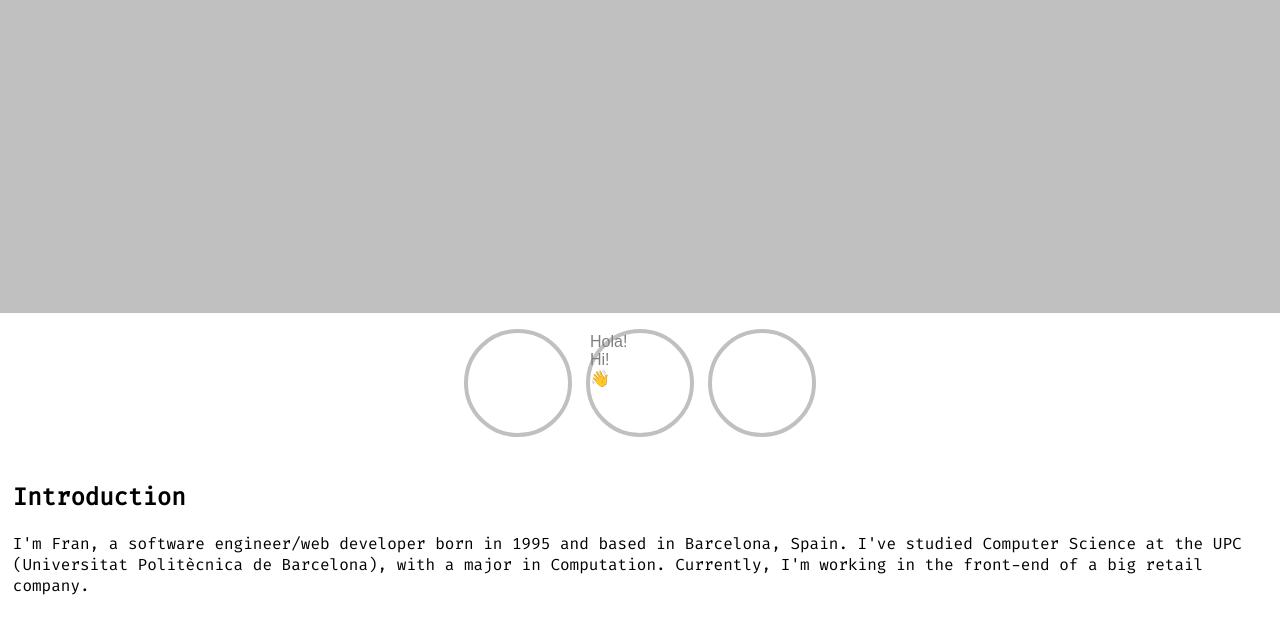
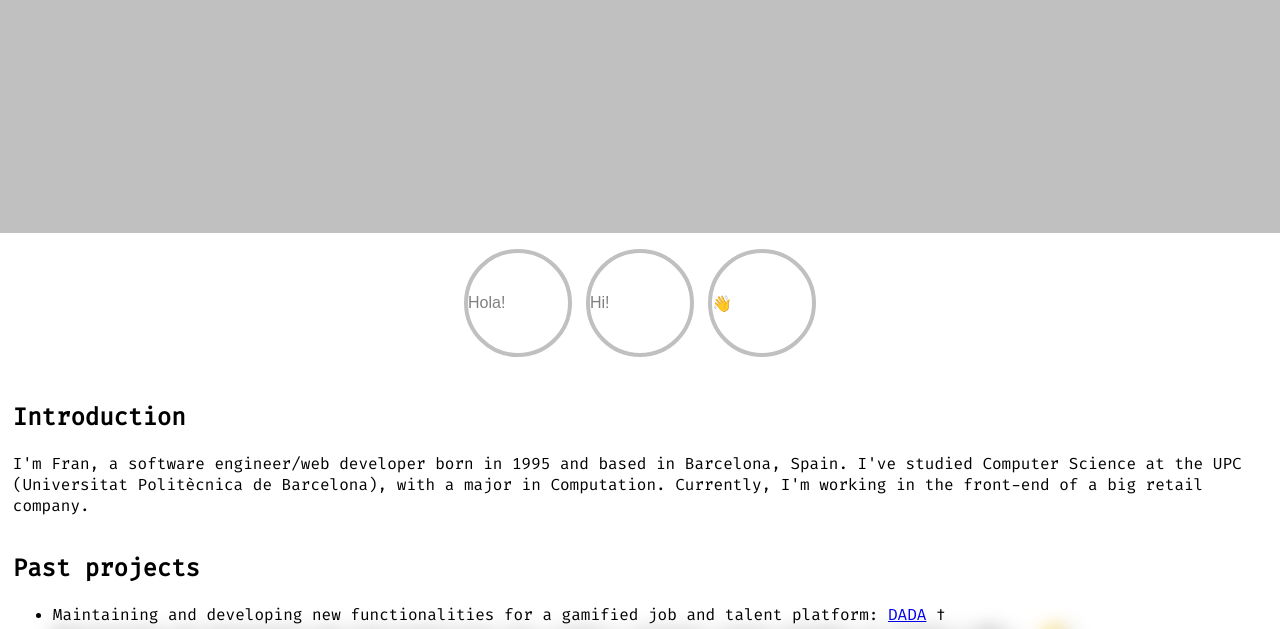
Before and after one commit to falc-dev/falc-dev.github.io, a plain HTML site: page index.html in a window 1280 px wide. Shown: the part 87-716 px from the top of the page. Drawn offline with nearby package versions, Linux system fonts and the light colour scheme; a web font is replaced by a local one.

Commit message:
changes v3

```diff
--- a/index.css
+++ b/index.css
@@ -48,6 +48,7 @@ section {
 .ring {
   display: flex;
   flex-direction: column;
+  justify-content: center;
   height: 100px;
   width: 100px;
   border: solid 4px silver;
@@ -65,7 +66,7 @@ section {
 
 @supports (animation-timeline: scroll()) {
   :root {
-    --header-height: 50vh;
+    --header-height: 40vh;
   }
 
   @keyframes scroll-shrink-header {
@@ -83,7 +84,7 @@ section {
   header {
     animation: scroll-shrink-header linear forwards;
     animation-timeline: scroll(root);
-    animation-range: 0vh 20vh;
+    animation-range: 0vh 30vh;
     position: fixed;
     top: 0px;
     width: 100%;
--- a/index.html
+++ b/index.html
@@ -11,13 +11,13 @@
       <h1>falc.dev</h1>
     </header>
     <div class="welcome">
-      <div class="ring"></div>
+      <div class="ring"><span>Hola!</span></div>
       <div class="ring">
-        <span>Hola!</span>
+
         <span>Hi!</span>
-        <span>👋</span>
+
       </div>
-      <div class="ring"></div>
+      <div class="ring"><span>👋</span></div>
 
     </div>
     <section class="introduction">
@@ -28,7 +28,7 @@
     <section class="past-projects">
       <h2>Past projects</h2>
       <ul>
-        <li>Maintaining and developing new functionalities for a gamified job and talent platform: <a href="dada.career">DADA</a> †</li>
+        <li>Maintaining and developing new functionalities for a gamified job and talent platform: <a href="https://dada.career">DADA</a> †</li>
         <li><span class="reveal">Maintaining and developing new functionalities for a bank's internal venues manager (I signed a NDA... 😶)</span></li>
         <li>Maintaining and developing new functionalities for the customer profile and flows for a retail company website: <a href="https://zara.com">ZARA</a></li>
       </ul>
```
